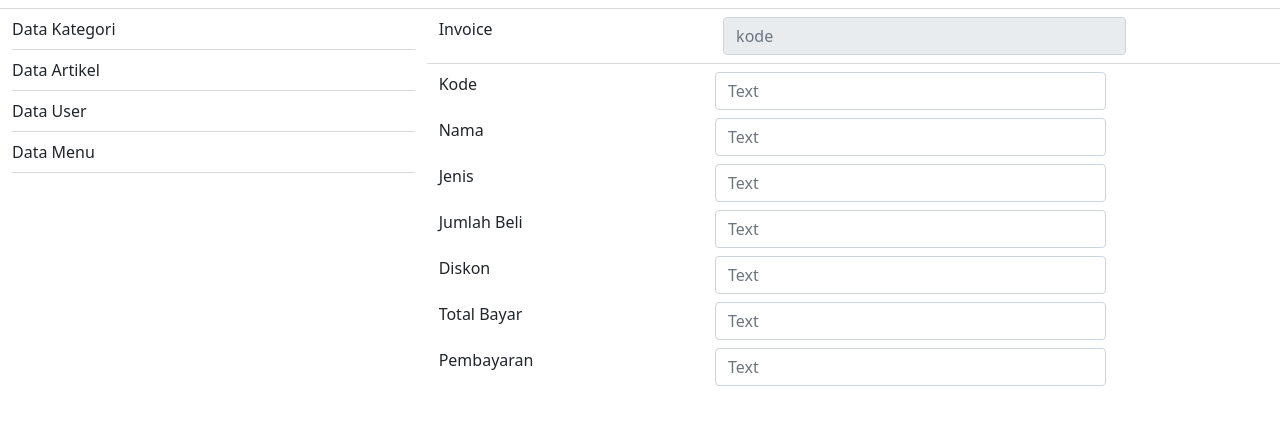
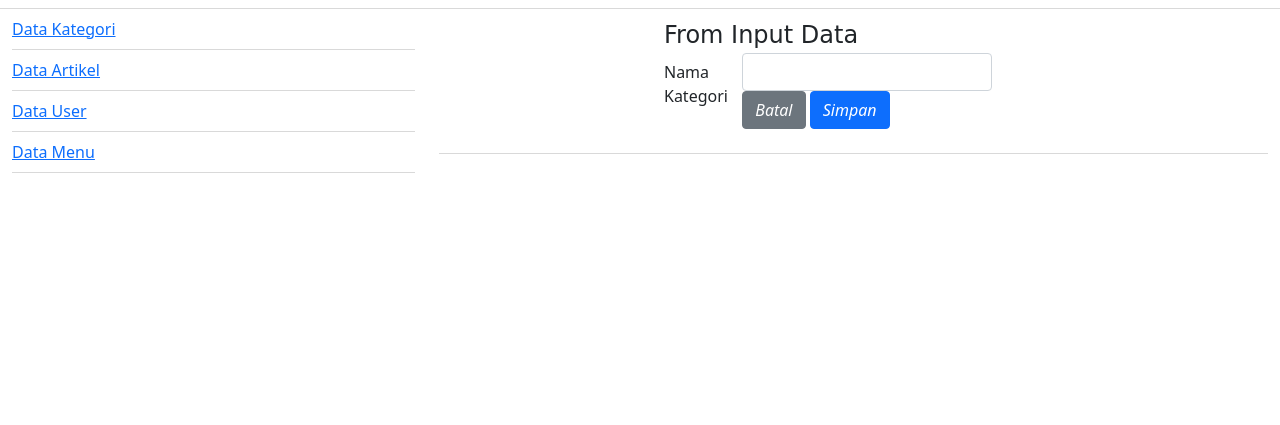
Before and after one commit to Achsyarifromadoni/Mathul_webprog, a PHP site: the page made by Latihan02/Punya Lain/admin/home.php in a window 1280 px wide. Shown: the part 45-470 px from the top of the page. Run offline with PHP 8.4, Linux system fonts and the light colour scheme.

Commit message:
Add files via upload

```diff
--- a/Latihan02/Punya Lain/admin/Mod_kategori/index.php
+++ b/Latihan02/Punya Lain/admin/Mod_kategori/index.php
@@ -1,49 +1,88 @@
-<!DOCTYPE html>
-<html lang="en">
-<head>
-    <meta charset="UTF-8">
-    <meta http-equiv="X-UA-Compatible" content="IE=edge">
-    <meta name="viewport" content="width=device-width, initial-scale=1.0">
-    <link href="https://cdn.jsdelivr.net/npm/bootstrap@5.3.0-alpha3/dist/css/bootstrap.min.css" rel="stylesheet" integrity="sha384-KK94CHFLLe+nY2dmCWGMq91rCGa5gtU4mk92HdvYe+M/SXH301p5ILy+dN9+nJOZ" crossorigin="anonymous">
-    <link rel="stylesheet" href="https://cdn.jsdelivr.net/npm/bootstrap-icons@1.10.2/font/bootstrap-icons.css">
-    <title>Document</title>
-</head>
-<body>
+
+    <!-- <link href="https://cdn.jsdelivr.net/npm/bootstrap@5.3.0-alpha3/dist/css/bootstrap.min.css" rel="stylesheet" integrity="sha384-KK94CHFLLe+nY2dmCWGMq91rCGa5gtU4mk92HdvYe+M/SXH301p5ILy+dN9+nJOZ" crossorigin="anonymous">
+    <link rel="stylesheet" href="https://cdn.jsdelivr.net/npm/bootstrap-icons@1.10.2/font/bootstrap-icons.css"> -->
+    <?php
+    if(!isset($_GET['aksi'])){
+    ?>
+
+    <?php
+    $qdata = mysqli_query($koneksidb, "select * from mst_kategori")
+    or die("Tabel Tidak Ditemukan" .mysqli_error($koneksidb));
+    ?>
+
     <div class="countainer">
+
         <div class="row">
             <div class="col-md-2">
 
             </div>
             <div class="col-md mt-3">
-                <a class="btn btn-primary btn-sm" href="form.php">Tambah Data</a>
+                <a href="?modul=mod_kategori&aksi=add"  class="btn btn-primary btn-sm btn-xs mb-1">Tambah Data</a>
+
+
                 <table class="table mt-1">
                     <tr>
                         <th scope="col">ID Katagori</th>
                         <th scope="col">Nama Kategori</th>
                         <th scope="col">Action</th>
                     </tr>
+
+                    <?php
+                    while($row = mysqli_fetch_array($qdata)){
+                    ?>
+
                     <tr>
-                        <td>2</td>
-                        <td>Mbolang</td>
+                        <td><?php echo $row['id_kategori']?></td>
+                        <td><?php echo $row['nm_kategori']?></td>
                         <td>
                             <button class="btn btn-primary" type="submit"><i class="bi bi-pencil-saquare">Edit</i></button>
                             <button class="btn btn-primary" type="submit"><i class="bi bi-x-lg">Delete</i></button>
                         </td>
                     </tr>
-                    <tr>
-                        <td>1</td>
-                        <td>Kuliah</td>
-                        <td>
-                            <button class="btn btn-primary" type="submit"><i class="bi bi-pencil-saquare">Edit</i></button>
-                            <button class="btn btn-primary" type="submit"><i class="bi bi-x-lg">Delete</i></button>
-                        </td>
-                    </tr>
+
+                    <?php }
+
+                    ?>
+
                 </table>
 
             </div>
         </div>
+
     </div>
 
-    <script src="https://cdn.jsdelivr.net/npm/bootstrap@5.1.3/dist/js/bootstrap.bundle.min.js" integrity="sha384-ka7Sk0Gln4gmtz2MlQnikT1wXgYsOg+OMhuP+IlRH9sENBO0LRn5q+8nbTov4+1p" crossorigin="anonymous"></script>
-</body>
-</html>
+    <?php }
+    elseif(isset($_GET['aksi'])){
+    ?>
+    <!-- <script src="https://cdn.jsdelivr.net/npm/bootstrap@5.1.3/dist/js/bootstrap.bundle.min.js" integrity="sha384-ka7Sk0Gln4gmtz2MlQnikT1wXgYsOg+OMhuP+IlRH9sENBO0LRn5q+8nbTov4+1p" crossorigin="anonymous"></script> -->
+
+
+    <!-- <link href="https://cdn.jsdelivr.net/npm/bootstrap@5.1.3/dist/css/bootstrap.min.css" rel="stylesheet" integrity="sha384-1BmE4kWBq78iYhFldvKuhfTAU6auU8tT94WrHftjDbrCEXSU1oBoqyl2QvZ6jIW3" crossorigin="anonymous">
+    <link rel="stylesheet" href="https://cdn.jsdelivr.net/npm/bootstrap-icons@1.10.4/font/bootstrap-icons.css"> -->
+
+<form action="mod_kategori/proses.php?aksi=insert" method="post">
+<div class="container-fluid">
+        <div class="row">
+            <div class="col-md-3">
+            </div>
+            <div class="col-md">
+            <font face = "Comic sans MS" size =" 5">From Input Data</font>
+                <div class="mb-3 row">
+                    <label for="inputPassword" class="col-sm-2 col-form-label">Nama Kategori</label>
+                    <div class="col-sm-7">
+                        <input type="text" name="txt_nama" id="txt_nama" class="form-control" id="inputkategori">
+
+                        <button class="btn btn-secondary" type="reset"><i class="bi bi-x-lg"> Batal</i></button>
+                        <button class="btn btn-primary" type="submit"><i class="bi bi-save"> Simpan</i></button>
+                    </div>
+                </div>
+            </div>
+            <div class="col-md-2">
+            </div>
+        </div>
+    </div>
+</form>
+
+    <!-- <script src="https://cdn.jsdelivr.net/npm/bootstrap@5.1.3/dist/js/bootstrap.bundle.min.js" integrity="sha384-ka7Sk0Gln4gmtz2MlQnikT1wXgYsOg+OMhuP+IlRH9sENBO0LRn5q+8nbTov4+1p" crossorigin="anonymous"></script> -->
+
+    <?php } ?>
--- a/Latihan02/Punya Lain/admin/home.php
+++ b/Latihan02/Punya Lain/admin/home.php
@@ -1,3 +1,7 @@
+<?php
+require_once("../koneksidb.php")
+
+?>
 <!DOCTYPE html>
 <html lang="en">
 <head>
@@ -6,6 +10,8 @@
     <meta name="viewport" content="width=device-width, initial-scale=1.0">
     <link href="https://cdn.jsdelivr.net/npm/bootstrap@5.0.2/dist/css/bootstrap.min.css" rel="stylesheet" integrity="sha384-EVSTQN3/azprG1Anm3QDgpJLIm9Nao0Yz1ztcQTwFspd3yD65VohhpuuCOmLASjC" crossorigin="anonymous">
     <title>Document</title>
+
+
 </head>
 <body>
 <div>
@@ -18,22 +24,22 @@
 
 
         <div class="mb-2 row">
-          <div class="col-md-4">Data Kategori</div>
+          <div class="col-md-4"><a href="?modul=Mod_kategori">Data Kategori</a></div>
         </div>
         <div class="dropdown-divider"></div>
 
         <div class="mb-2 row">
-          <div class="col-md-4">Data Artikel</div>
+          <div class="col-md-4"><a href="?modul=Mod_blog">Data Artikel</a></div>
         </div>
         <div class="dropdown-divider"></div>
 
         <div class="mb-2 row">
-          <div class="col-md-4">Data User</div>
+          <div class="col-md-4"><a href="?modul=Mod_user">Data User</a></div>
         </div>
         <div class="dropdown-divider"></div>
 
         <div class="mb-2 row">
-          <div class="col-md-4">Data Menu</div>
+          <div class="col-md-4"><a href="">Data Menu</a></div>
         </div>
         <div class="dropdown-divider"></div>
 
@@ -41,60 +47,67 @@
 
 
         <div class="col">
+
+        <?php
+        if(isset($_GET["modul"])){
+        include_once("".$_GET["modul"]."/index.php");
+        }
+        ?>
+
             <div class="mb-2 row">
-          <div class="col-md-4">Invoice</div>
+          <!-- <div class="col-md-4">Invoice</div>
           <div class="col-md-6">
-              <input id="Invoice" class="form-control" type="text" placeholder="kode" aria-label="" readonly>
+              <input id="Invoice" class="form-control" type="text" placeholder="kode" aria-label="" readonly> -->
           </div>
 
           <div class="dropdown-divider"></div>
 
           <div class="mb-2 row">
-            <div class="col-md-4">Kode</div>
+            <!-- <div class="col-md-4">Kode</div>
             <div class="col-md-6">
-                <input id="istilah" class="form-control" type="text" placeholder="Text" aria-label="default input example">
+                <input id="istilah" class="form-control" type="text" placeholder="Text" aria-label="default input example"> -->
             </div>
           </div>
 
           <div class="mb-2 row">
-            <div class="col-md-4">Nama</div>
+            <!-- <div class="col-md-4">Nama</div>
             <div class="col-md-6">
-                <input id="istilah" class="form-control" type="text" placeholder="Text" aria-label="default input example">
+                <input id="istilah" class="form-control" type="text" placeholder="Text" aria-label="default input example"> -->
             </div>
           </div>
 
           <div class="mb-2 row">
-            <div class="col-md-4">Jenis</div>
+            <!-- <div class="col-md-4">Jenis</div>
             <div class="col-md-6">
-                <input id="istilah" class="form-control" type="text" placeholder="Text" aria-label="default input example">
+                <input id="istilah" class="form-control" type="text" placeholder="Text" aria-label="default input example"> -->
             </div>
           </div>
 
           <div class="mb-2 row">
-            <div class="col-md-4">Jumlah Beli</div>
+            <!-- <div class="col-md-4">Jumlah Beli</div>
             <div class="col-md-6">
-                <input id="istilah" class="form-control" type="text" placeholder="Text" aria-label="default input example">
+                <input id="istilah" class="form-control" type="text" placeholder="Text" aria-label="default input example"> -->
             </div>
           </div>
 
           <div class="mb-2 row">
-            <div class="col-md-4">Diskon</div>
+            <!-- <div class="col-md-4">Diskon</div>
             <div class="col-md-6">
-                <input id="istilah" class="form-control" type="text" placeholder="Text" aria-label="default input example">
+                <input id="istilah" class="form-control" type="text" placeholder="Text" aria-label="default input example"> -->
             </div>
           </div>
 
           <div class="mb-2 row">
-            <div class="col-md-4">Total Bayar</div>
+            <!-- <div class="col-md-4">Total Bayar</div>
             <div class="col-md-6">
-                <input id="istilah" class="form-control" type="text" placeholder="Text" aria-label="default input example">
+                <input id="istilah" class="form-control" type="text" placeholder="Text" aria-label="default input example"> -->
             </div>
           </div>
 
           <div class="mb-2 row">
-            <div class="col-md-4">Pembayaran</div>
+            <!-- <div class="col-md-4">Pembayaran</div>
             <div class="col-md-6">
-                <input id="istilah" class="form-control" type="text" placeholder="Text" aria-label="default input example">
+                <input id="istilah" class="form-control" type="text" placeholder="Text" aria-label="default input example"> -->
             </div>
           </div>
 
--- a/Latihan02/Punya Lain/koneksidb.php
+++ b/Latihan02/Punya Lain/koneksidb.php
@@ -1,6 +1,17 @@
 <?php
-    $servename = "localhost";
+    $servername = "localhost";
     $database = "db_blog";
     $user_db = "root";
     $pass_db = "";
+
+    //fungsi untuk connect ke database mysql
+    $koneksidb = mysqli_connect($servername, $user_db, $pass_db, $database);
+    if(!$koneksidb){
+        echo "Koneksi Gagal";
+        exit; //Otomatis Close Koneksi
+    }
+    // else{
+    //     echo "Koneksi Berharsil";
+    // }
+
 ?>
```
Also changed, not shown: Latihan02/Punya Lain/admin/Mod_blog/form.php (+4 -16 lines), Latihan02/Punya Lain/admin/Mod_blog/index.php (+2 -9 lines), Latihan02/Punya Lain/admin/Mod_kategori/form.php (+3 -12 lines), Latihan02/Punya Lain/admin/Mod_kategori/proses.php (added, +22 -0 lines), Latihan02/Punya Lain/admin/mod_user/index.php (+2 -15 lines).
